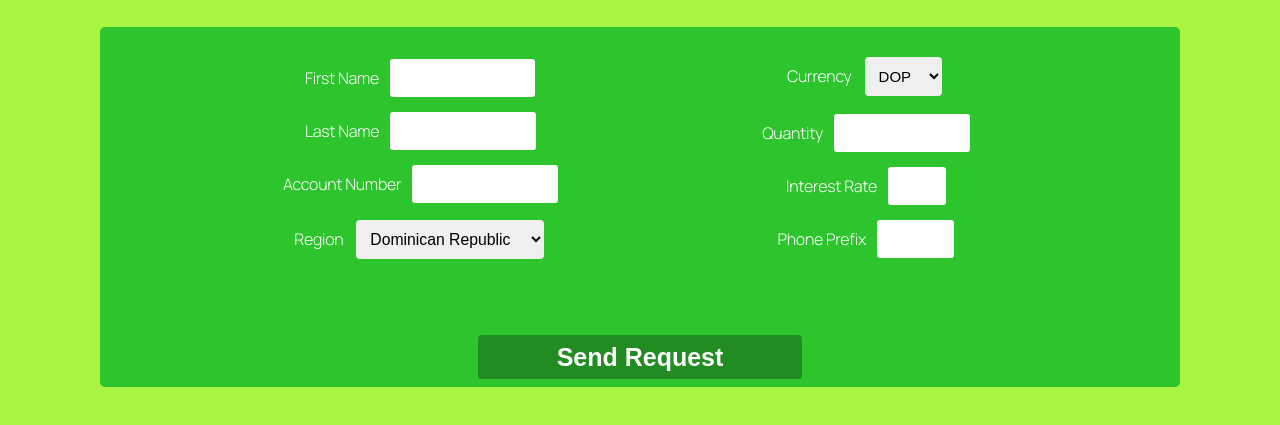
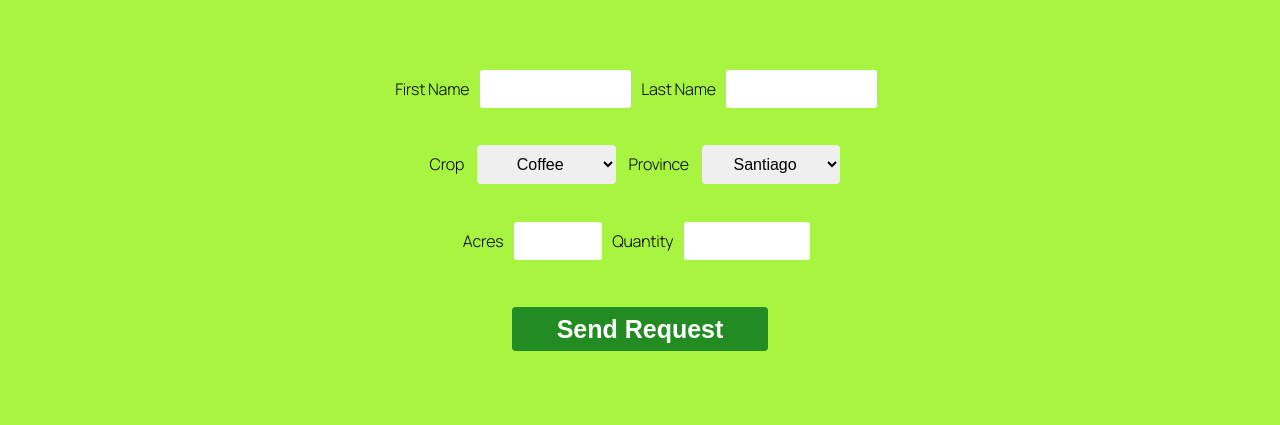
Before and after one commit to Emmanuel-Castro/Agrolender, a plain HTML site: page Loan_Request.html in a window 1280 px wide. Shown: the part 63-488 px from the top of the page. Drawn offline with Linux system fonts and the light colour scheme.

Commit message:
[FEAT] Loan Request structure updated

```diff
--- a/Loan_Request.css
+++ b/Loan_Request.css
@@ -30,57 +30,46 @@ h1 {
 }
 
 form {
-  background-color: rgb(45, 196, 45);
+  margin-top: 55px;
+  border-radius: 5px;
   text-align: center;
-  margin-left: 100px;
-  margin-right: 100px;
-  border-radius: 5px;
 }
 
 div {
-  display: inline-block;
-  text-align: center;
-  margin: 20px;
+  padding: 10px;
 }
 
 label {
   font-weight: lighter;
-  color: rgb(255, 255, 255);
+  color: rgb(0, 0, 0);
 }
 
 input {
   border: none;
+  text-align: center;
   font-size: 20px;
   border-radius: 3px;
-  text-align: center;
   padding: 7.5px;
   margin: 7.5px;
-  width: 35%;
-}
-
-input.intRate {
-  width: 15%;
-}
-
-input.phn {
-  width: 20%;
+  width: 10%;
 }
 
 select {
   border: none;
+  text-align: center;
   padding: 10px;
   margin: 10px;
   border-radius: 4px;
+  font-size: 16px;
+  width: 11%;
 }
 
-select.regionSelection {
-  font-size: 15.75px;
-  width: 45%;
+input.fname, input.lname {
+  width: 12%;
 }
 
-select.currencySelection {
-  font-size: 15px;
-  width: 20%;
+input.acres {
+  width: 7%;
 }
 
 input.btn {
@@ -91,8 +80,8 @@ input.btn {
   font-size: 25px;
   font-weight: bold;
   letter-spacing: 0px;
-  margin-top: 30px;
   border-radius: 4px;
-  width: 30%;
+  width: 20%;
   cursor: pointer;
+  margin: 30px;
 }
--- a/Loan_Request.html
+++ b/Loan_Request.html
@@ -11,50 +11,46 @@
 
     <h1>Loan Request</h1>
 
-    <form class="loanForm" id="loanRequestForm" action="index.html">
+    <form id="loanRequestForm" class="loanForm" action="index.html">
 
-      <!--FORM DIV GROUP #1-->
-      <div id="formBlock1" class="block1">
+      <div>
         <label for="fname">First Name</label>
-        <input type="text" id="fname" class="fname" required> <br>
+        <input type="text" id="fname" class="fname" required>
 
         <label for="lname">Last Name</label>
-        <input type="text" id="lname" class="lname" required> <br>
-
-        <label for="accNumber">Account Number</label>
-        <input type="text" id="accNumber" class="accountnum" title="10 Digits" required> <br>
-
-        <label for="regionSelector">Region</label>
-        <select id="regionSelector" class="regionSelection" required>
-          <option value="local">Dominican Republic</option>
-          <option value="central">Central America</option>
-        </select>
+        <input type="text" id="lname" class="lname" required>
       </div>
 
-      <!--FORM DIV GROUP #2-->
-      <div id="formBlock2" class="block2">
-        <label for="currencySelector">Currency</label>
-        <select id="currencySelector" class="currencySelection" required>
-          <option value="DOP">DOP</option>
-          <option value="USD">USD</option>
-        </select> <br>
+      <div>
+        <label for="crop">Crop</label>
+        <select id="crop" class="crop">
+          <option>Coffee</option>
+          <option>Cocoa</option>
+          <option>Banana</option>
+          <option>Pineapple</option>
+          <option>Avocado</option>
+        </select>
 
-        <label for="qnt">Quantity</label>
-        <input type="number" id="qnt" class="qnt" required> <br>
+        <label for="province">Province</label>
+        <select id="province" class="province">
+          <option>Santiago</option>
+          <option>Barahona</option>
+          <option>La Vega</option>
+          <option>Azua</option>
+          <option>San Juan</option>
+        </select>
 
-        <label for="rate">Interest Rate</label>
-        <input type="number" id="rate" class="intRate" required> <br>
-
-        <label for="prefix">Phone Prefix</label>
-        <input type="text" id="prefix" class="phn" required>
       </div>
 
-      <!--MESSAGE TAG-->
-      <p id="msg"></p>
+      <div>
+        <label for="acres">Acres</label>
+        <input type="acres" id="acres" class="acres" required>
 
-      <!--BUTTON-->
-      <input type="button" class="btn" id="sendBtn" value="Send Request">
+        <label for="quantity">Quantity</label>
+        <input type="number" id="quantity" class="quantity" required>
+      </div>
 
+      <input type="button" id="sendBtn" class="btn" value="Send Request">
     </form>
 
   </body>
--- a/Loan_Request.js
+++ b/Loan_Request.js
@@ -1,29 +1,29 @@
-let first = document.getElementById('fname');
-let last = document.getElementById('lname');
-let account = document.getElementById('accNumber');
-let region = document.getElementById('regionSelector');
-let currency = document.getElementById('currencySelector');
-let quantity = document.getElementById('qnt');
-let rate = document.getElementById('rate');
-let prefix = document.getElementById('prefix');
+let firstName = document.getElementById('fname');
+let lastName = document.getElementById('lname');
+let crop = document.getElementById('crop');
+let province = document.getElementById('province');
+let acres = document.getElementById('acres');
+let quantity = document.getElementById('quantity');
 
 
-//Set the network connection status
+/*Set the network connection status
 if (window.navigator.onLine == true) {
   console.log('Status: Online');
 } else {
   console.log('Status: Offline');
 }
+*/
 
-//Set the file protocol
+/*Set the file protocol
 console.log(`Protocol: ${window.location.protocol}`);
+*/
 
-//Set the geographical zone
+/*Set the geographical zone
 if (window.navigator.language == 'es-419') {
   console.log('Region: Central America and the Caribbean');
-}
+}*/
 
-//Button Listener
+/*Button Listener
 document.getElementById('sendBtn').addEventListener("click", function() {
 
   if (first.value == '') {
@@ -63,3 +63,4 @@ document.getElementById('sendBtn').addEventListener("click", function() {
   }
 
 });
+*/
```
